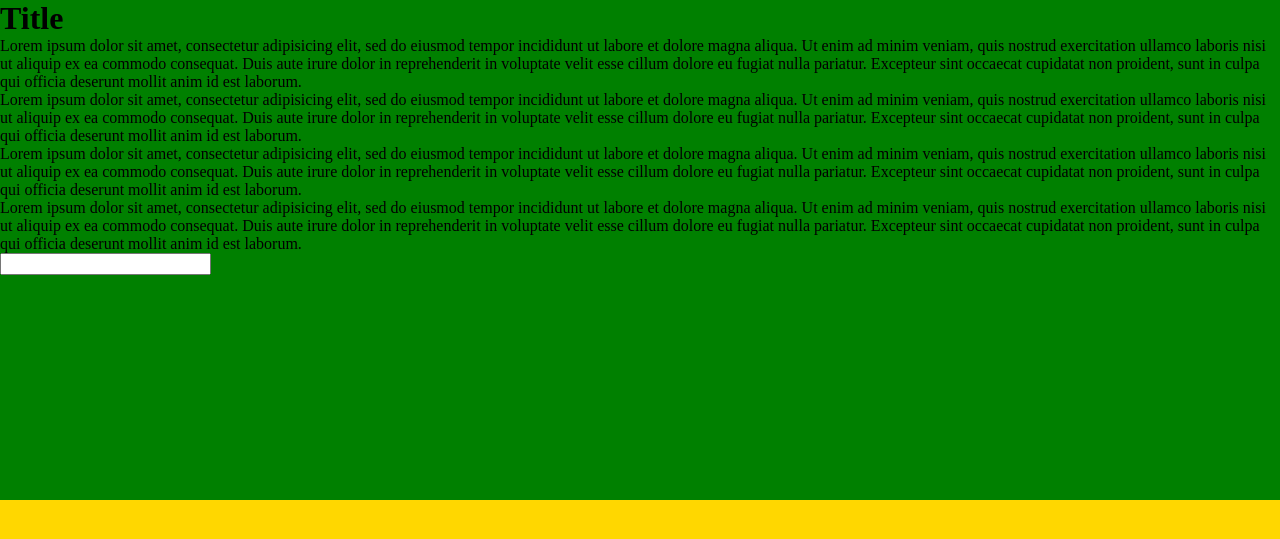
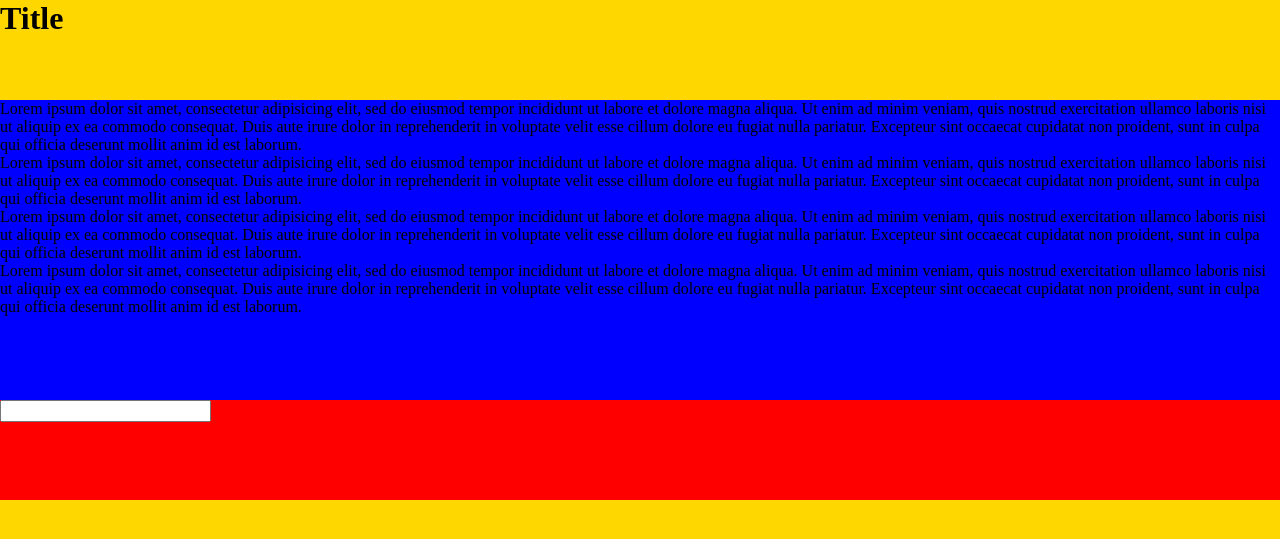
Before and after one commit to AdminPromoflow/Promoflow_v1, a PHP site: page /Andy/index.php in a window 1280 px wide. Shown: the top 539 px of the page. Run offline with PHP 8.4, Linux system fonts and the light colour scheme.

Commit message:
“…”

```diff
--- a/Andy/style.css
+++ b/Andy/style.css
@@ -35,3 +35,18 @@ select {
   background: green;
   overflow-y: hidden;
 }
+.top{
+  position: relative;
+  background: gold;
+  height: 100px;
+}
+.middle{
+  position: relative;
+  background: blue;
+  height: 300px;
+}
+.bottom{
+  position: relative;
+  background: red;
+  height: 100px;
+}
```
